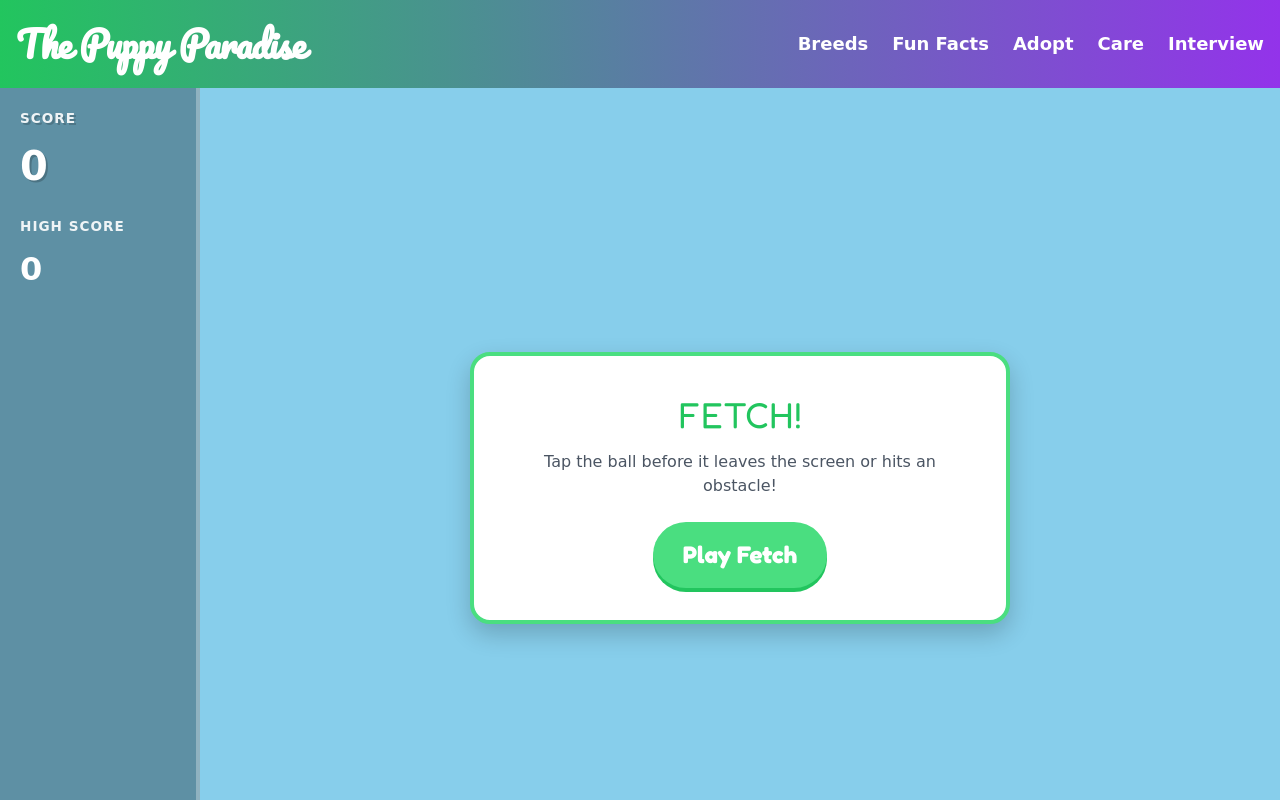
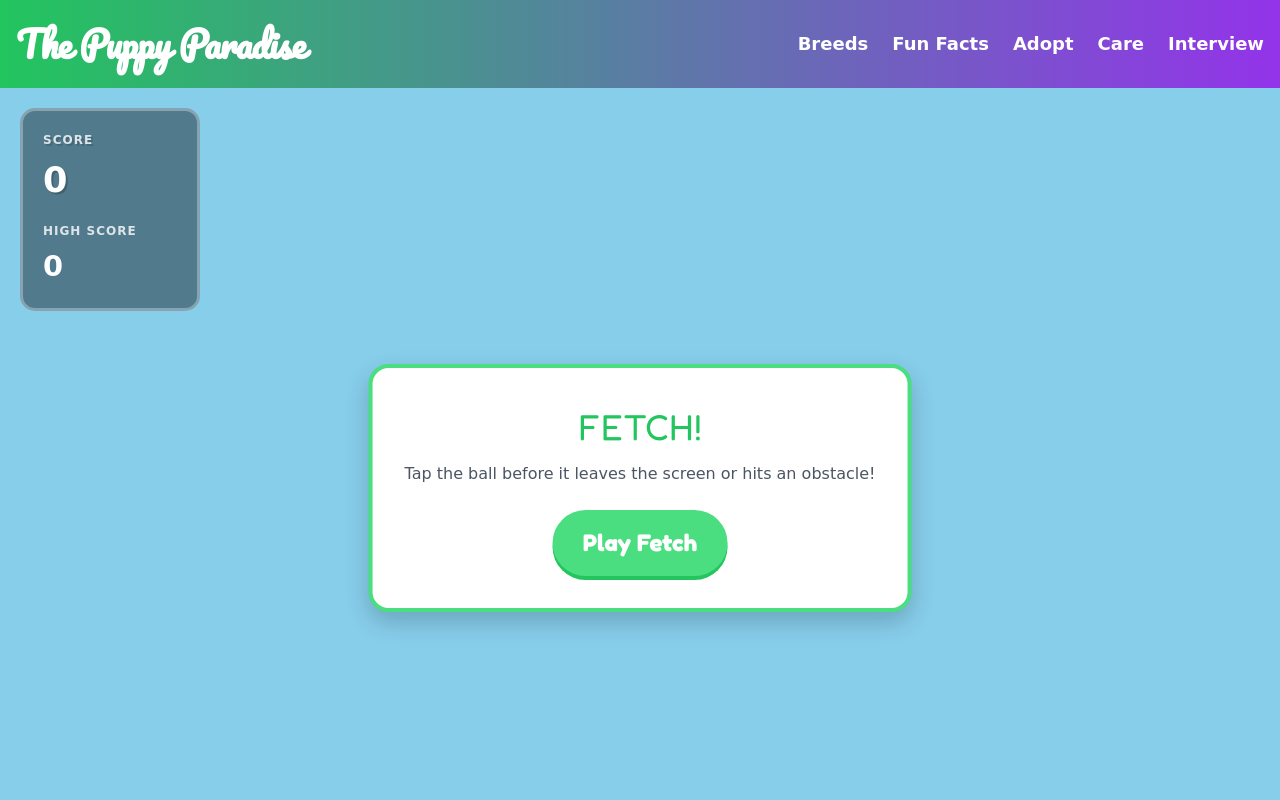
Before and after one commit to Asd112519/Puppy-Paradise, a React (Vite) app: page /games/fetch in a window 1280 px wide. Shown: the top 800 px of the page. Built offline with nearby package versions, Linux system fonts and the light colour scheme.

Commit message:
Change sidebar to rectangle in top left corner
cgen-d6a80485c66f4f1bb5ab37ff6013f81c

```diff
--- a/client/pages/GameFetch.tsx
+++ b/client/pages/GameFetch.tsx
@@ -483,20 +483,26 @@ export default function GameFetch() {
           height: "100vh",
           overflow: "hidden",
           background: "#87CEEB",
-          display: "flex",
+          position: "relative",
         }}
       >
-        {/* Sidebar */}
+        <canvas ref={canvasRef} style={{ display: "block", width: "100%", height: "100%" }} />
+
+        {/* Score Rectangle */}
         <div
           style={{
-            width: "200px",
-            background: "rgba(0, 0, 0, 0.3)",
+            position: "absolute",
+            top: "20px",
+            left: "20px",
+            background: "rgba(0, 0, 0, 0.4)",
             padding: "20px",
+            borderRadius: "15px",
             display: "flex",
             flexDirection: "column",
-            gap: "20px",
-            borderRight: "4px solid rgba(255, 255, 255, 0.3)",
-            flexShrink: 0,
+            gap: "15px",
+            border: "3px solid rgba(255, 255, 255, 0.3)",
+            minWidth: "180px",
+            zIndex: 50,
           }}
         >
           <div
@@ -506,10 +512,10 @@ export default function GameFetch() {
               textShadow: "2px 2px 0px rgba(0,0,0,0.2)",
             }}
           >
-            <div style={{ fontSize: "0.85rem", opacity: 0.9, marginBottom: "8px", textTransform: "uppercase", letterSpacing: "1px", fontWeight: "600" }}>
+            <div style={{ fontSize: "0.75rem", opacity: 0.8, marginBottom: "5px", textTransform: "uppercase", letterSpacing: "1px", fontWeight: "600" }}>
               Score
             </div>
-            <div style={{ fontSize: "2.5rem", fontWeight: "bold" }}>{score}</div>
+            <div style={{ fontSize: "2.2rem", fontWeight: "bold" }}>{score}</div>
           </div>
 
           <div
@@ -518,16 +524,12 @@ export default function GameFetch() {
               fontFamily: "'Comic Sans MS', sans-serif",
             }}
           >
-            <div style={{ fontSize: "0.85rem", opacity: 0.9, marginBottom: "8px", textTransform: "uppercase", letterSpacing: "1px", fontWeight: "600" }}>
+            <div style={{ fontSize: "0.75rem", opacity: 0.8, marginBottom: "5px", textTransform: "uppercase", letterSpacing: "1px", fontWeight: "600" }}>
               High Score
             </div>
-            <div style={{ fontSize: "2rem", fontWeight: "bold" }}>{highScore}</div>
+            <div style={{ fontSize: "1.8rem", fontWeight: "bold" }}>{highScore}</div>
           </div>
         </div>
-
-        {/* Game Canvas Area */}
-        <div style={{ flex: 1, position: "relative" }}>
-          <canvas ref={canvasRef} style={{ display: "block", width: "100%", height: "100%" }} />
 
         {gameState === "start" && (
           <div
@@ -664,7 +666,6 @@ export default function GameFetch() {
           }
         `}</style>
       </div>
-      </div>
     </Layout>
   );
 }
```
Lines whose indentation alone changed are shown as unchanged.
